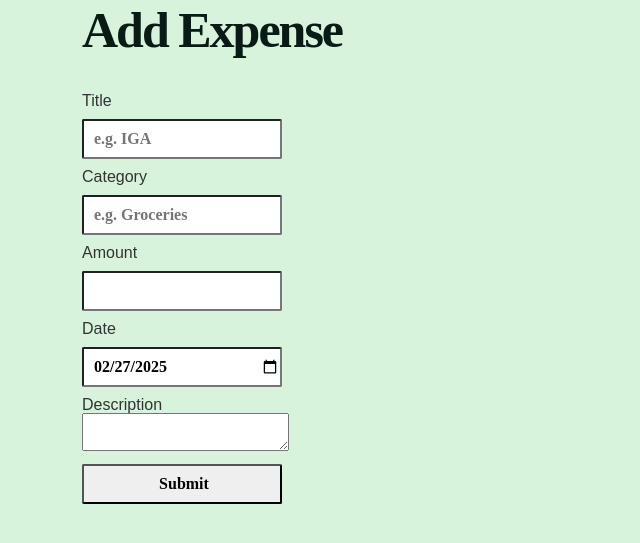
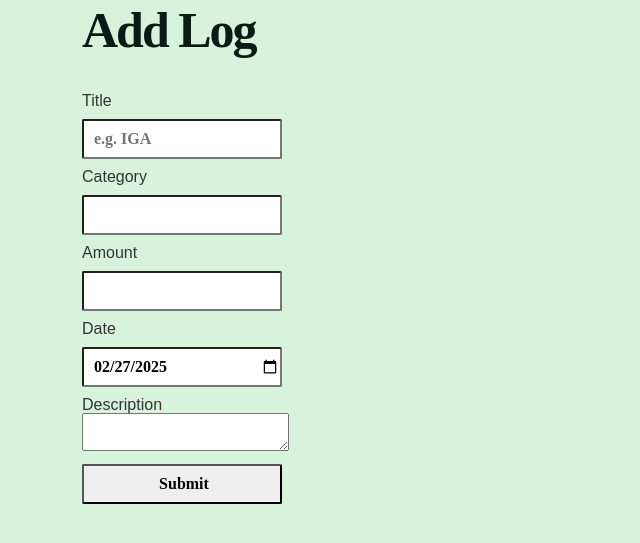
Before and after one commit to GabrielAlexandratos/2025-SE-GA-JungleLogbook, a Flask app: page /expenses/add_expense in a window 1280 px wide. Shown: the top 543 px of the page, without its empty margins (0-640 px from the left). Run offline with Flask 3, Linux system fonts and the light colour scheme.

Commit message:
updating forms

```diff
--- a/src/expense_tracker/forms.py
+++ b/src/expense_tracker/forms.py
@@ -7,7 +7,7 @@ class ExpenseForm(FlaskForm):
     user = StringField('User', validators=[DataRequired('Required')], render_kw={'placeholder': 'Email'}, default='this.user or whatever')
     # Get form.username.data from auth.py
     title = StringField('Title', validators=[DataRequired('Title is required and a minimum of 2 characters'), Length(min=2, max=50)], render_kw={'placeholder': 'e.g. IGA'})
-    category = StringField('Category', validators=[DataRequired(), Length(min=2, max=50)], render_kw={'placeholder': 'e.g. Groceries'})
+    category = StringField('Category', validators=[DataRequired(), Length(min=2, max=50)])
     amount = FloatField('Amount', validators=[DataRequired()])
     date = DateField('Date', validators=[DataRequired()], default=datetime.today)
     description = TextAreaField('Description', validators=[Length(max=255)])
--- a/src/expense_tracker/templates/add_expense.html
+++ b/src/expense_tracker/templates/add_expense.html
@@ -1,6 +1,6 @@
 {% extends 'base.html' %}
 {% block content %}
-<h1>Add Expense</h1>
+<h1>Add Log</h1>
 <form method="POST" novalidate>
     {{ form.hidden_tag() }}
     <div class="form-group">
```
